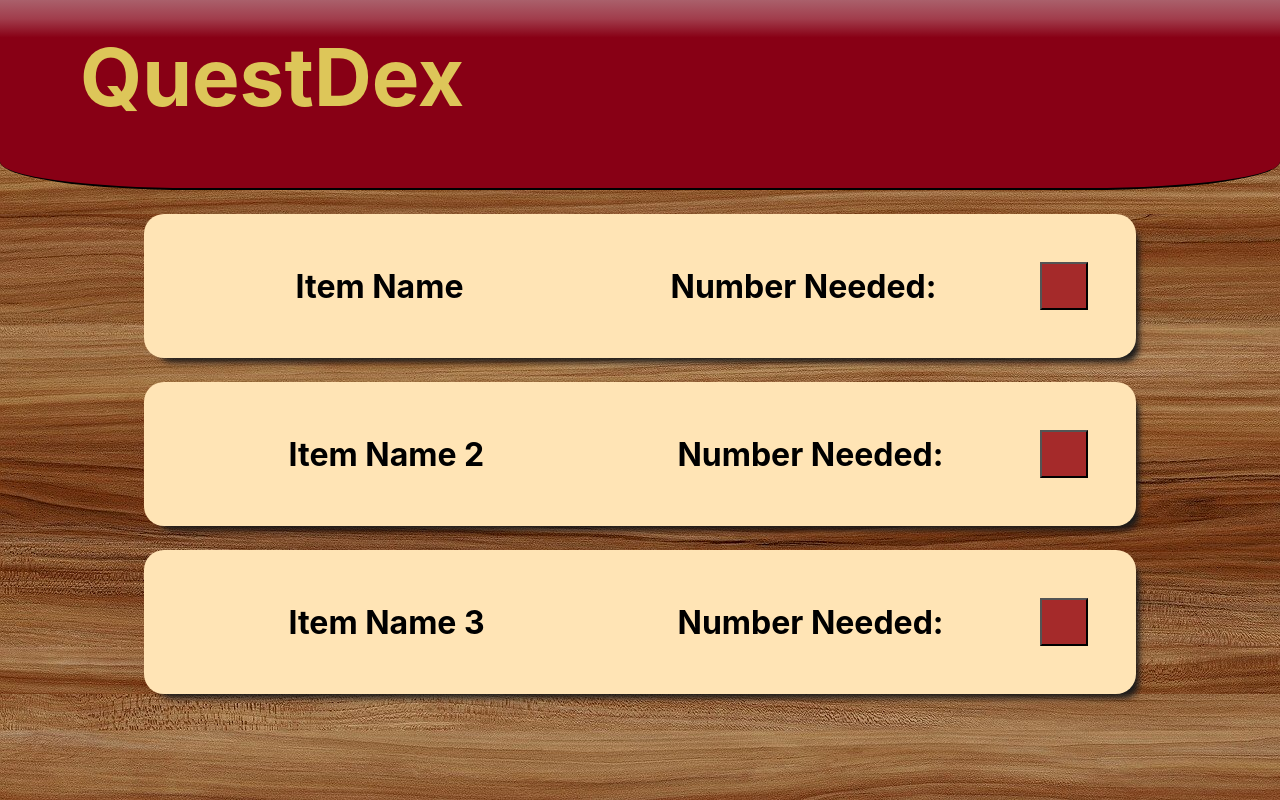
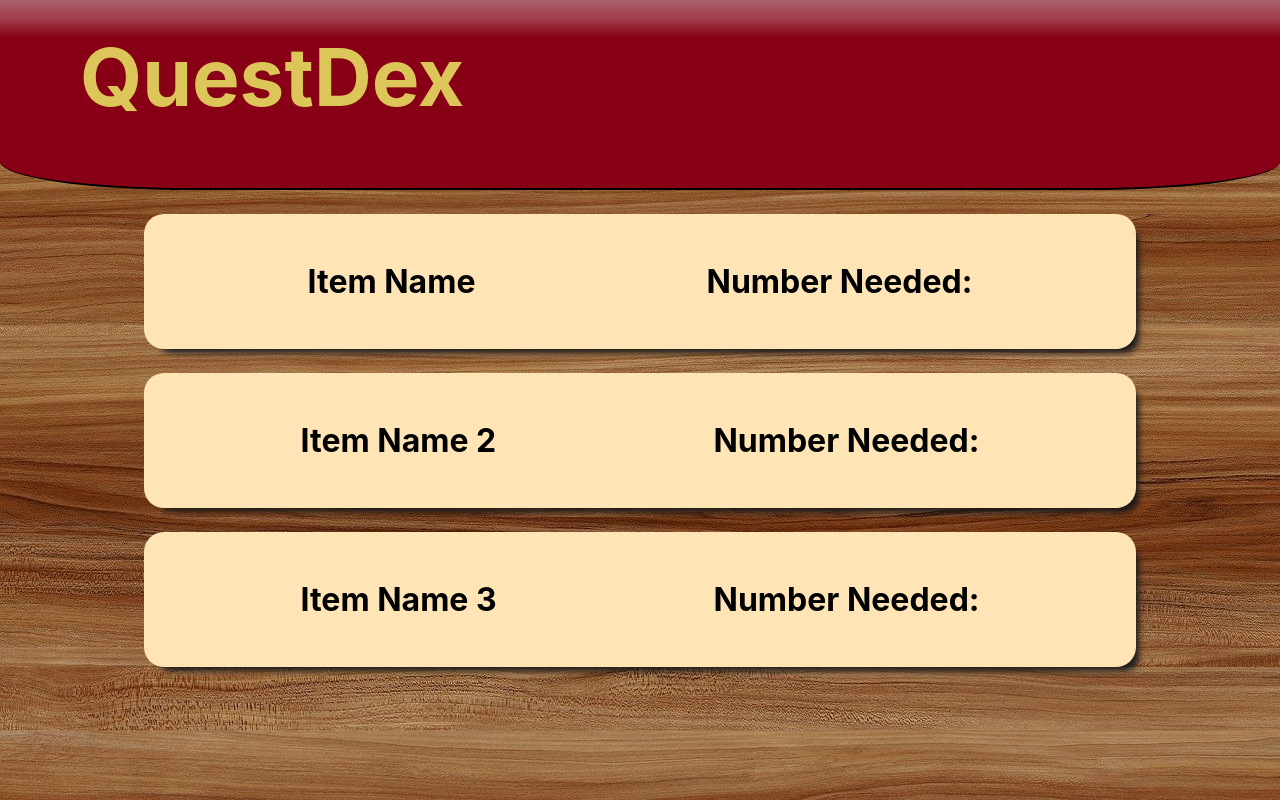
Before and after one commit to YTyler/questdex, a React (Create React App) app: page / in a window 1280 px wide. Built offline with nearby package versions, Linux system fonts and the light colour scheme.

Commit message:
replace button with item click

```diff
--- a/src/App.css
+++ b/src/App.css
@@ -50,6 +50,9 @@
   box-shadow: 8px 9px 6px -5px rgb(27, 27, 27);
 }
 
+.Item:hover {
+}
+
 .Item section {
   margin: auto;
 }
@@ -58,13 +61,6 @@
   font-size: 2rem;
 }
 
-.Item button {
-  display: flex;
-  background-color: brown;
-  height: 2em;
-  width: 2em;
-}
-
 .Item img {
   height: 200px;
   width: 200px;
--- a/src/components/Item.jsx
+++ b/src/components/Item.jsx
@@ -9,7 +9,7 @@ export default function Item(props) {
   };
 
   return (
-    <div className="Item">
+    <div className="Item" onClick={openItem}>
       <section>
         {open && item.imageUrl && (
           <img className="itemImage" src={item.imageUrl} alt={item.altText} />
@@ -22,7 +22,6 @@ export default function Item(props) {
         {open && <h3>Related Quests:</h3>}
         {open && <h3>Notes</h3>}
       </section>
-      <button onClick={openItem}></button>
     </div>
   );
 }
```
